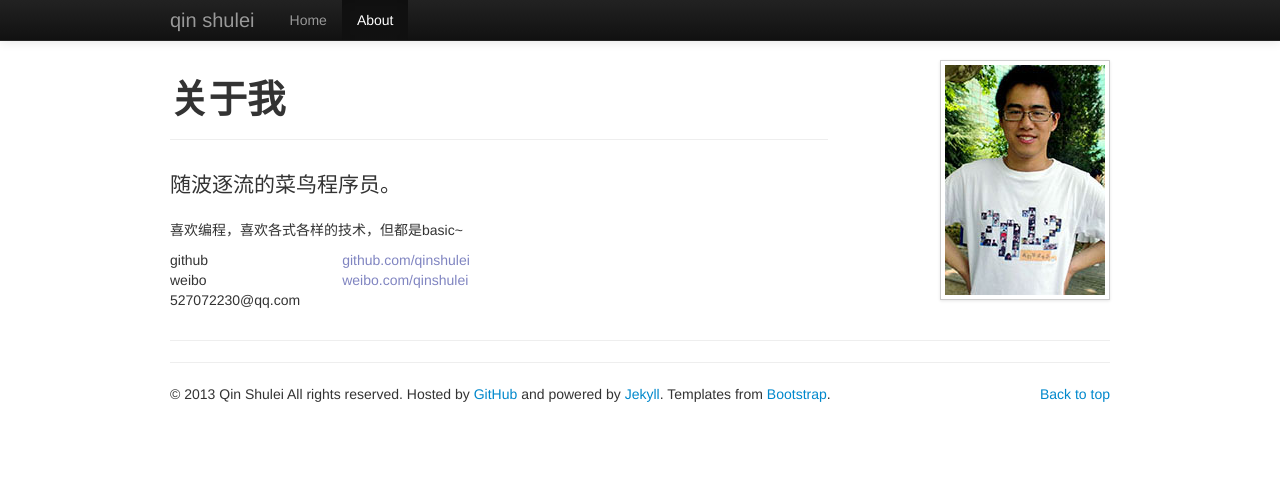
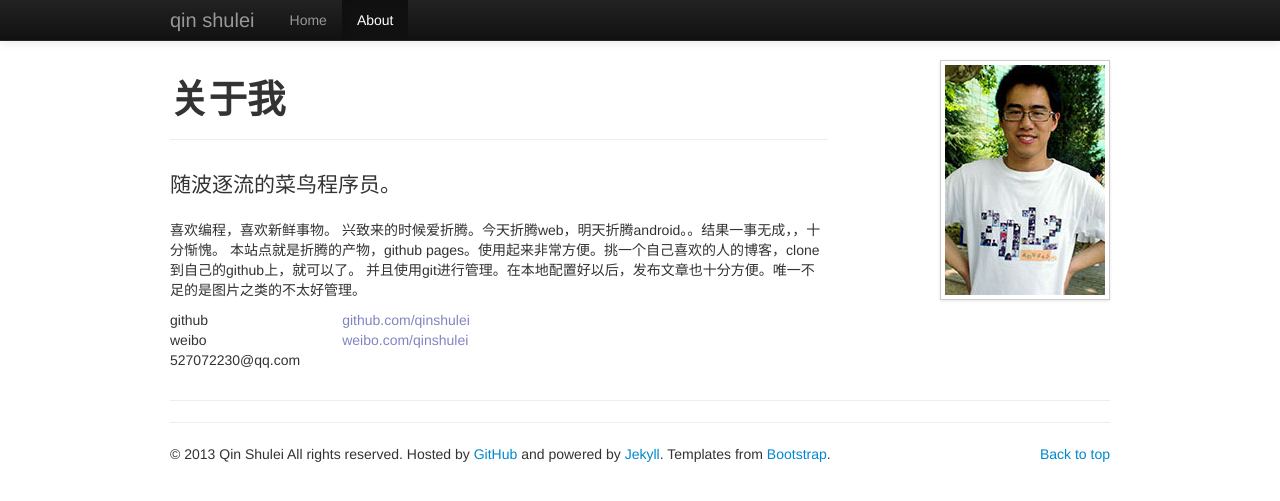
Before and after one commit to qinshulei/qinshulei.github.io, a Jekyll site: the page built from about.html, in a window 1280 px wide. Shown: the top 501 px of the page. Built offline with Jekyll 4.4.1, drawn with Linux system fonts in a browser that asks for light colours; Markdown is read by kramdown in place of the engine named in the settings; comment, search, counter and statistics services are not loaded.

Commit message:
修改自我介绍，添加比特币小结

```diff
--- a/about.html
+++ b/about.html
@@ -11,7 +11,10 @@ title: 关于我
       随波逐流的菜鸟程序员。
     </p>
     <p>
-      喜欢编程，喜欢各式各样的技术，但都是basic~
+      喜欢编程，喜欢新鲜事物。
+      兴致来的时候爱折腾。今天折腾web，明天折腾android。。结果一事无成，，十分惭愧。
+      本站点就是折腾的产物，github pages。使用起来非常方便。挑一个自己喜欢的人的博客，clone到自己的github上，就可以了。
+      并且使用git进行管理。在本地配置好以后，发布文章也十分方便。唯一不足的是图片之类的不太好管理。
     </p>
   </div>
   <div class="contact">
@@ -35,6 +38,7 @@ title: 关于我
 
 <div class="clear"></div>
 
+
 <script>
   $(document).ready(function(){
   $("#aboutlink").addClass("active");
```
Also changed, not shown: _posts/2014-01-09-bitcoin.markdown (added, +22 -0 lines).
